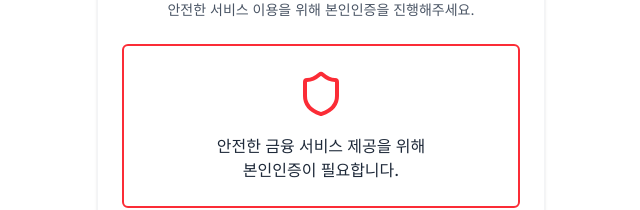
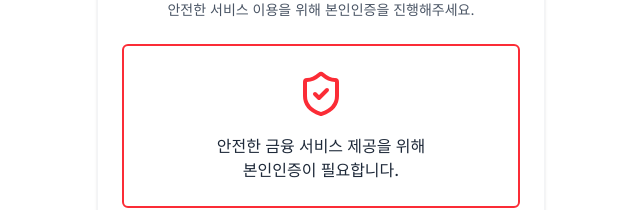
Before and after one commit to sjghub/web-ex-prod, a Next.js app: page /signup/verify in a window 1280 px wide. Shown: the part 270-480 px from the top of the page, without its empty margins (319-959 px from the left). Built offline with nearby package versions, Linux system fonts and the light colour scheme.

Commit message:
feat(verify-page): UI 수정 [#14]
본인인증 폼의 아이콘 수정
- 본인인증에 더 적합한 아이콘으로 수정

```diff
--- a/app/signup/verify/page.tsx
+++ b/app/signup/verify/page.tsx
@@ -2,7 +2,7 @@
 
 import { useState } from "react";
 import { useRouter } from "next/navigation";
-import { ArrowLeft, Shield, Check, ChevronRight } from "lucide-react";
+import { ArrowLeft, ShieldCheck, Check, ChevronRight } from "lucide-react";
 
 import { Button } from "@/components/ui/button";
 import {
@@ -34,14 +34,6 @@ export default function VerifyIdentityPage() {
     setShowVerificationModal(false);
     setVerificationStarted(true);
   };
-
-  /**
-   * 현재 카드 해당 페이지 닫기 버튼이 없기 때문에 해당 함수 사용되지 않아 주석 처리 하였습니다.
-   * */
-  // const handleVerificationCancel = () => {
-  //   // Just close the modal without completing verification
-  //   setShowVerificationModal(false);
-  // };
 
   const handleNext = () => {
     router.push("/signup/info");
@@ -81,7 +73,7 @@ export default function VerifyIdentityPage() {
               }`}
             >
               <div className="flex justify-center mb-4">
-                <Shield
+                <ShieldCheck
                   className={`h-12 w-12 ${verificationStarted ? "text-green-500" : "text-red-500"}`}
                 />
               </div>
```
